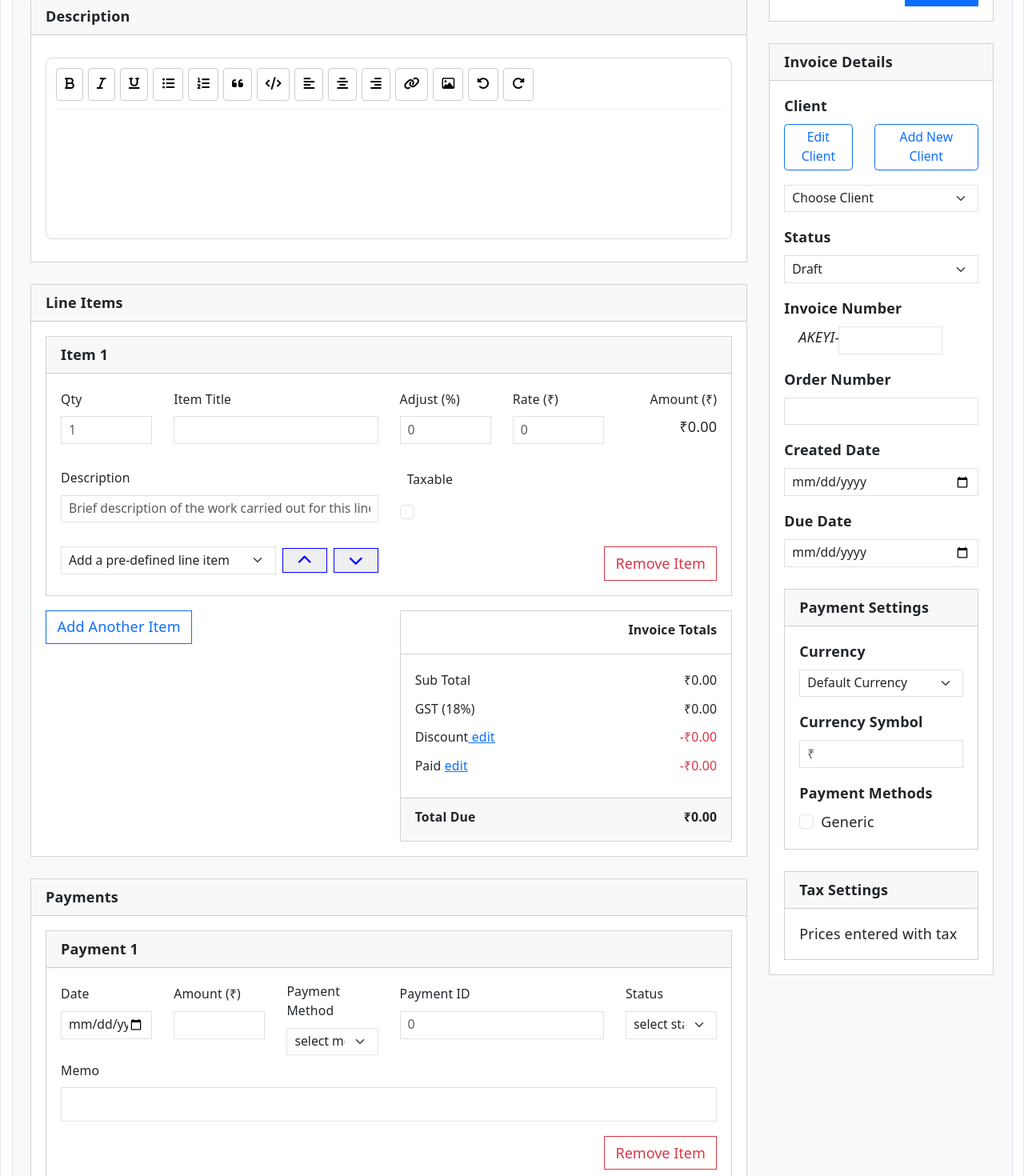
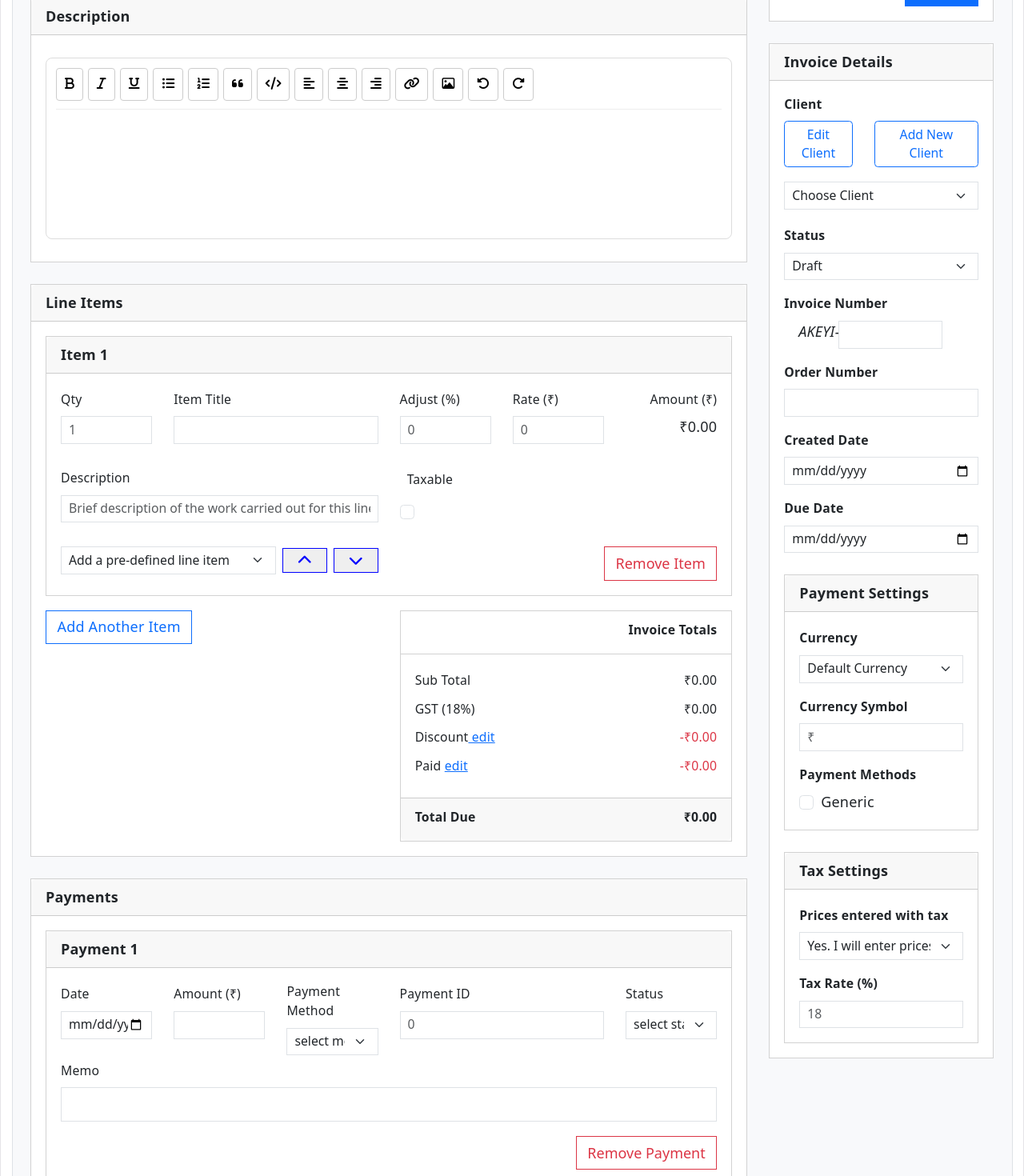
Before and after one commit to thiyari/UltraKey, a React (Vite) app in the folder FrontEnd/: page /new-invoice in a window 1280 px wide. Shown: the part 240-1710 px from the top of the page at 80% size. Built offline with nearby package versions, Linux system fonts and the light colour scheme.

Commit message:
updation complete

```diff
--- a/FrontEnd/src/Components/Invoices/NewInvoice.jsx
+++ b/FrontEnd/src/Components/Invoices/NewInvoice.jsx
@@ -6,7 +6,7 @@ import RichTextEditor from '../Common/Editor/RichTextEditor';
 const clientOptions = ['Choose Client','client1','client2']
 const statusOptions = ['Draft','Published']
 const currencyOptions = ['Default Currency','USD','INR']
-const taxPrice = ['Yes. I will enter prices inclusive of tax','No. I will enter prices exclusive of tax']
+const taxPriceOptions = ['Yes. I will enter prices inclusive of tax','No. I will enter prices exclusive of tax']
 
 const NewInvoice = () => {
 
@@ -174,7 +174,7 @@ const NewInvoice = () => {
             </div>
             <div className="card-body" align="left">
               <div className='row'>
-                <label className='form-label'><strong>Client</strong></label>
+                <label className='form-label small'><strong>Client</strong></label>
                 <div className='col-sm-5'>
                 <button className='btn btn-outline-primary btn-sm rounded-1'>
                   Edit Client</button></div>
@@ -197,7 +197,7 @@ const NewInvoice = () => {
                   ))}
                   </select>
               </div>
-              <label className='form-label'><strong>Status</strong></label>
+              <label className='form-label small'><strong>Status</strong></label>
               <div>
                   {/* Select dropdown */}
                   <select className="form-select form-select-sm rounded-0"
@@ -213,7 +213,7 @@ const NewInvoice = () => {
                   ))}
                   </select>
               </div>
-              <label className='form-label mt-3'><strong>Invoice Number</strong></label>
+              <label className='form-label small mt-3'><strong>Invoice Number</strong></label>
               <div className='row'>
                 <div className='col-sm-3'>
                   <label className='ps-3'><i>AKEYI-</i></label>
@@ -223,11 +223,11 @@ const NewInvoice = () => {
                 </div>
                 <div className='col-sm-2'></div>
               </div>
-              <label className='form-label mt-3'><strong>Order Number</strong></label>
+              <label className='form-label small mt-3'><strong>Order Number</strong></label>
               <input type='text' className='form-control form-control-sm rounded-0'></input>
-              <label className='form-label mt-3'><strong>Created Date</strong></label>
+              <label className='form-label small mt-3'><strong>Created Date</strong></label>
               <input type="date" className="form-control form-control-sm rounded-0" aria-label="date" aria-describedby="basic-addon1"/>
-              <label className='form-label mt-3'><strong>Due Date</strong></label>
+              <label className='form-label small mt-3'><strong>Due Date</strong></label>
               <input type="date" className="form-control form-control-sm rounded-0" aria-label="date" aria-describedby="basic-addon1"/>
               {/* sub parts*/}
                 <div className="card mt-4 text rounded-0">
@@ -235,7 +235,7 @@ const NewInvoice = () => {
                     <strong>Payment Settings</strong>
                   </div>
                   <div className="card-body" align="left">
-                    <label className='form-label'><strong>Currency</strong></label>
+                    <label className='form-label small'><strong>Currency</strong></label>
                     <div>
                       {/* Select dropdown */}
                       <select className="form-select form-select-sm rounded-0"
@@ -251,9 +251,9 @@ const NewInvoice = () => {
                       ))}
                       </select>
                   </div>
-                    <label className='form-label mt-3'><strong>Currency Symbol</strong></label>
+                    <label className='form-label small mt-3'><strong>Currency Symbol</strong></label>
                     <input type='text' className='form-control form-control-sm rounded-0' placeholder='₹'/>
-                    <label className='form-label mt-3'><strong>Payment Methods</strong></label>
+                    <label className='form-label small mt-3'><strong>Payment Methods</strong></label>
                     <div className="form-check">
                       <input className="form-check-input"
                           type="checkbox"
@@ -269,7 +269,24 @@ const NewInvoice = () => {
                     <strong>Tax Settings</strong>
                   </div>
                   <div className="card-body" align="left">
-                    Prices entered with tax
+                    <label className='form-label small'><strong>Prices entered with tax</strong></label>
+                    <div>
+                        {/* Select dropdown */}
+                        <select className="form-select form-select-sm rounded-0"
+                          value={taxPriceOptions[taxPriceIndex]}
+                          onChange={(e) =>
+                          setTaxPriceIndex(taxPriceOptions.indexOf(e.target.value))
+                        }
+                        >
+                        {taxPriceOptions.map((option, index) => (
+                        <option key={index} value={option}>
+                            {option}
+                        </option>
+                        ))}
+                        </select>
+                    </div>
+                    <label className='form-label mt-3 small'><strong>Tax Rate (%)</strong></label>
+                    <input className='form-control form-control-sm rounded-0' placeholder='18'></input>
                   </div>
                 </div>
             </div>
--- a/FrontEnd/src/Components/Invoices/Payments.jsx
+++ b/FrontEnd/src/Components/Invoices/Payments.jsx
@@ -82,7 +82,7 @@ const statusOptions = ['select status','paid','overdue']
                             </div>
                         </div>
                     </div>
-                    <button className="btn btn-outline-danger rounded-0" onClick={() => deleteCard(card.id)}>Remove Item</button>
+                    <button className="btn btn-outline-danger rounded-0" onClick={() => deleteCard(card.id)}>Remove Payment</button>
                 </div>
             </div>
         ))}
```
